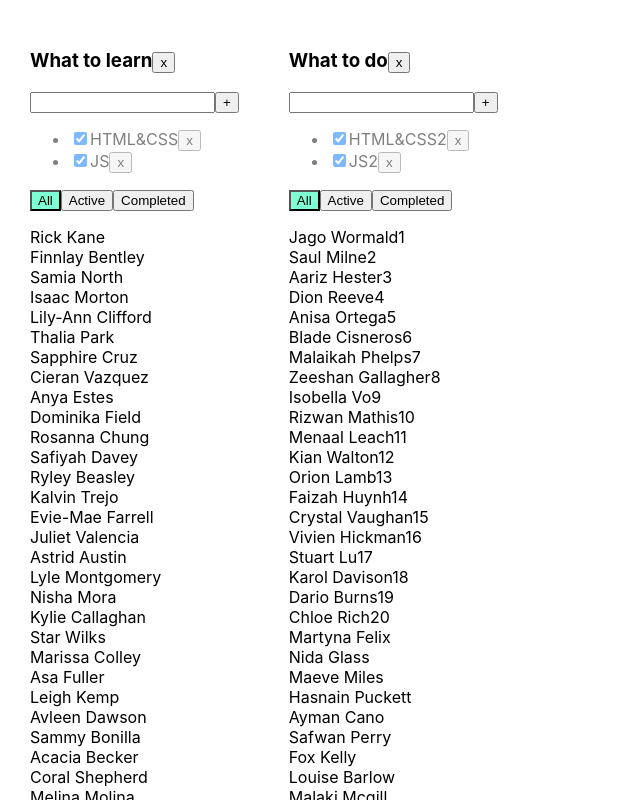
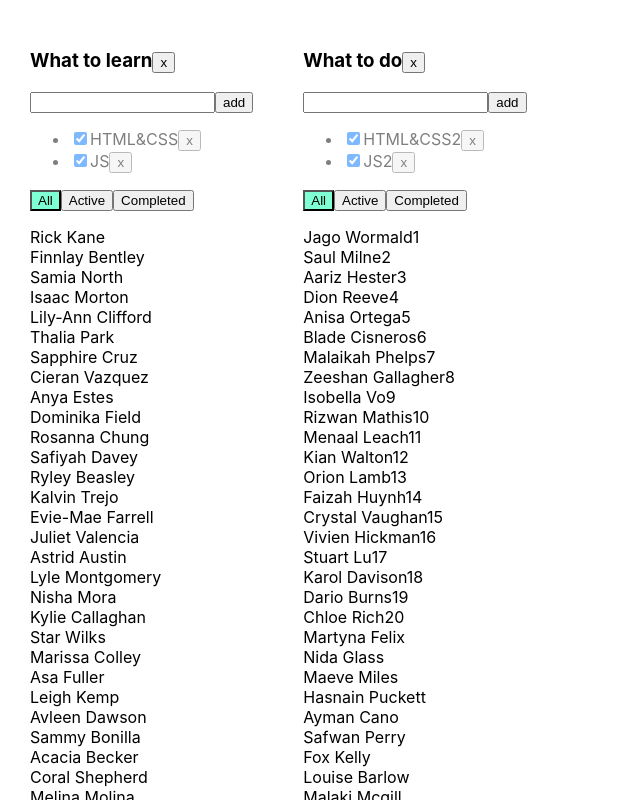
Before and after one commit to dktwho/callback-dop-1, a React (Create React App) app: page / in a window 1280 px wide. Shown: the top 800 px of the page, without its empty margins (0-640 px from the left). Built offline with nearby package versions, Linux system fonts and the light colour scheme.

Commit message:
Fixed addTaskHandler

```diff
--- /dev/null
+++ b/src/Button.tsx
@@ -0,0 +1,17 @@
+import React from 'react';
+
+export type PropsType = {
+    name: string;
+    callBack: () => void
+}
+export const Button = ({name, callBack}: PropsType) => {
+
+    const onClickHandler = () => {
+        callBack()
+    }
+    return (
+        <button onClick={onClickHandler}>
+            {name}
+        </button>
+    );
+};
--- a/src/Todolist.tsx
+++ b/src/Todolist.tsx
@@ -1,5 +1,6 @@
 import React, {ChangeEvent, useState, KeyboardEvent} from 'react';
 import {FilterValuesType, TasksType} from './App';
+import {Button} from "./Button";
 
 
 // export type TaskType = {
@@ -35,6 +36,11 @@ export function Todolist(props: PropsType) {
         }
     }
 
+    const addTaskClickHandler = () => {
+        props.addTask(title, props.id )
+        setTitle('')
+    }
+
 
     return <div>
         <h3> {props.title}
@@ -50,7 +56,8 @@ export function Todolist(props: PropsType) {
                    onKeyPress={onKeyPressHandler}
                    className={error ? "error" : ""}
             />
-            <button onClick={() => {'addTask'}}>+</button>
+            {/*<button onClick={() => {'addTask'}}>+</button>*/}
+            <Button name={'add'} callBack={addTaskClickHandler}/>
             {error && <div className="error-message">{error}</div>}
         </div>
         <ul>
```
